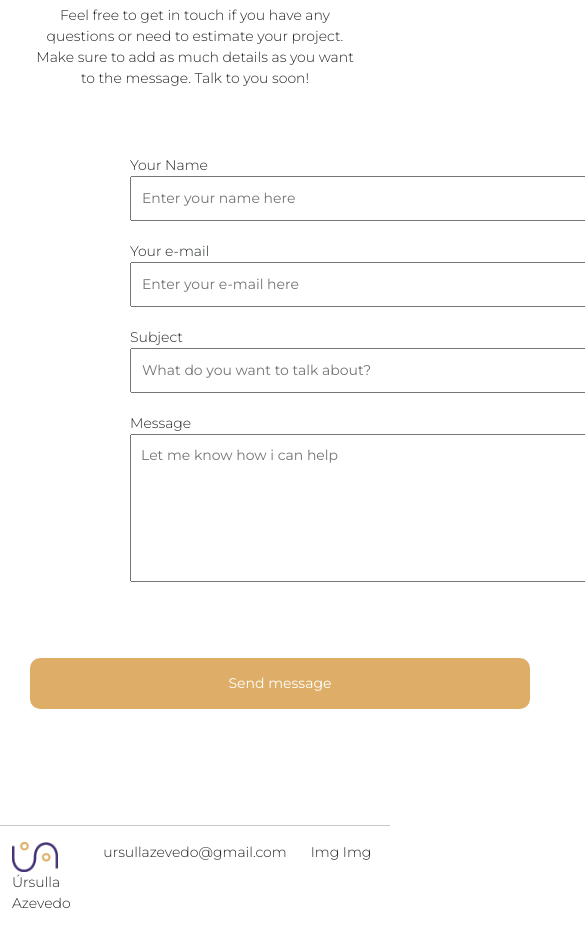
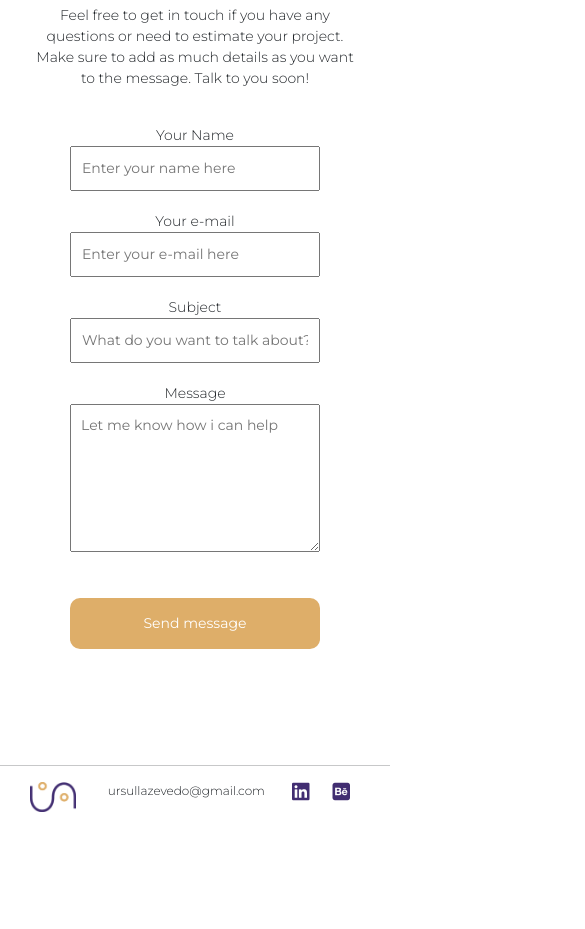
Before and after one commit to ursulla-azevedo/Portfolio, a plain HTML site: page index.html in a window 390 px wide. Shown: the part 2916-3845 px from the top of the page, 585 px wide, since content can reach past the window. After the commit the page ends 3743 px from the top, so only its background shows below. Drawn offline with nearby package versions, Linux system fonts and the light colour scheme; a web font is replaced by a local one.

Commit message:
Fixed responsiveness issues

```diff
--- a/css/style.css
+++ b/css/style.css
@@ -31,6 +31,12 @@ textarea {
   margin-bottom: 20px;
   padding: 10px;
   width: 500px;
+}
+
+i {
+  font-size: 30px;
+  margin: 0px 10px;
+  color: var(--primary-color);
 }
 
 .logo-navbar {
@@ -100,6 +106,11 @@ textarea {
   border: none;
 }
 
+.primary-button:hover {
+  color: white;
+  font-weight: 700;
+}
+
 .secondary-button {
   border: 1px solid var(--secondary-color);
   color: var(--secondary-color);
@@ -107,6 +118,11 @@ textarea {
   padding: 15px 25px;
   text-decoration: none;
   font-size: 14px;
+}
+
+.secondary-button:hover {
+  color: var(--secondary-color);
+  font-weight: 700;
 }
 
 .grid-skills {
@@ -126,10 +142,40 @@ textarea {
 }
 
 .footer {
+  padding: 0px 30px;
   margin-bottom: 15px;
 }
 
+/* RESPONSIVENESS */
+
+@media (max-width: 1425px) {
+  .contact-form {
+    text-align: center;
+    padding: 20px 30px;
+  }
+}
+
 @media (max-width: 805px) {
+  input {
+    margin-top: 0px;
+    margin-bottom: 20px;
+    padding: 10px;
+    width: 250px;
+  }
+
+  textarea {
+    margin-top: 0px;
+    margin-bottom: 20px;
+    padding: 10px;
+    width: 250px;
+  }
+
+  i {
+    font-size: 20px;
+    margin: 0px 10px;
+    color: var(--primary-color);
+  }
+
   .img-hero-col {
     display: none;
   }
@@ -157,4 +203,19 @@ textarea {
   .img-section {
     max-width: 200px;
   }
+
+  .contact-form {
+    text-align: center;
+    padding: 20px 30px;
+  }
+
+  .footer {
+    padding: 0px 30px;
+    margin-bottom: 15px;
+    font-size: 12px;
+  }
+
+  .name-footer {
+    display: none;
+  }
 }
--- a/index.html
+++ b/index.html
@@ -283,27 +283,24 @@
 
     <hr>
 
-    <div class="container footer">
-      <div class="row">
-          <div class="col">
+    <div class=" footer d-flex justify-content-between">
 
+    <div>
       <img
             src="/images/logo-ua.png"
             alt="Logo Úrsulla Azevedo"
             class="logo-navbar"
           />
-          Úrsulla Azevedo
-            </div>
+          <span class="name-footer">
+          Úrsulla Azevedo</span>
+    </div>
 
-          <div class="col">
-            ursullazevedo@gmail.com
-          </div>
+    ursullazevedo@gmail.com
 
-          <div class="col">
-            Img Img
-          </div>
-
-      </div>
+    <div class="icons">
+        <a href="https://www.linkedin.com/in/ursullazevedo/" target="_blank"><i class="fa-brands fa-linkedin"></i></a>
+        <a href="https://behance.net/ursullazevedo" target="_blank"><i class="fa-brands fa-square-behance"></i></a>
+    </div>
 
     </div>
 
```
